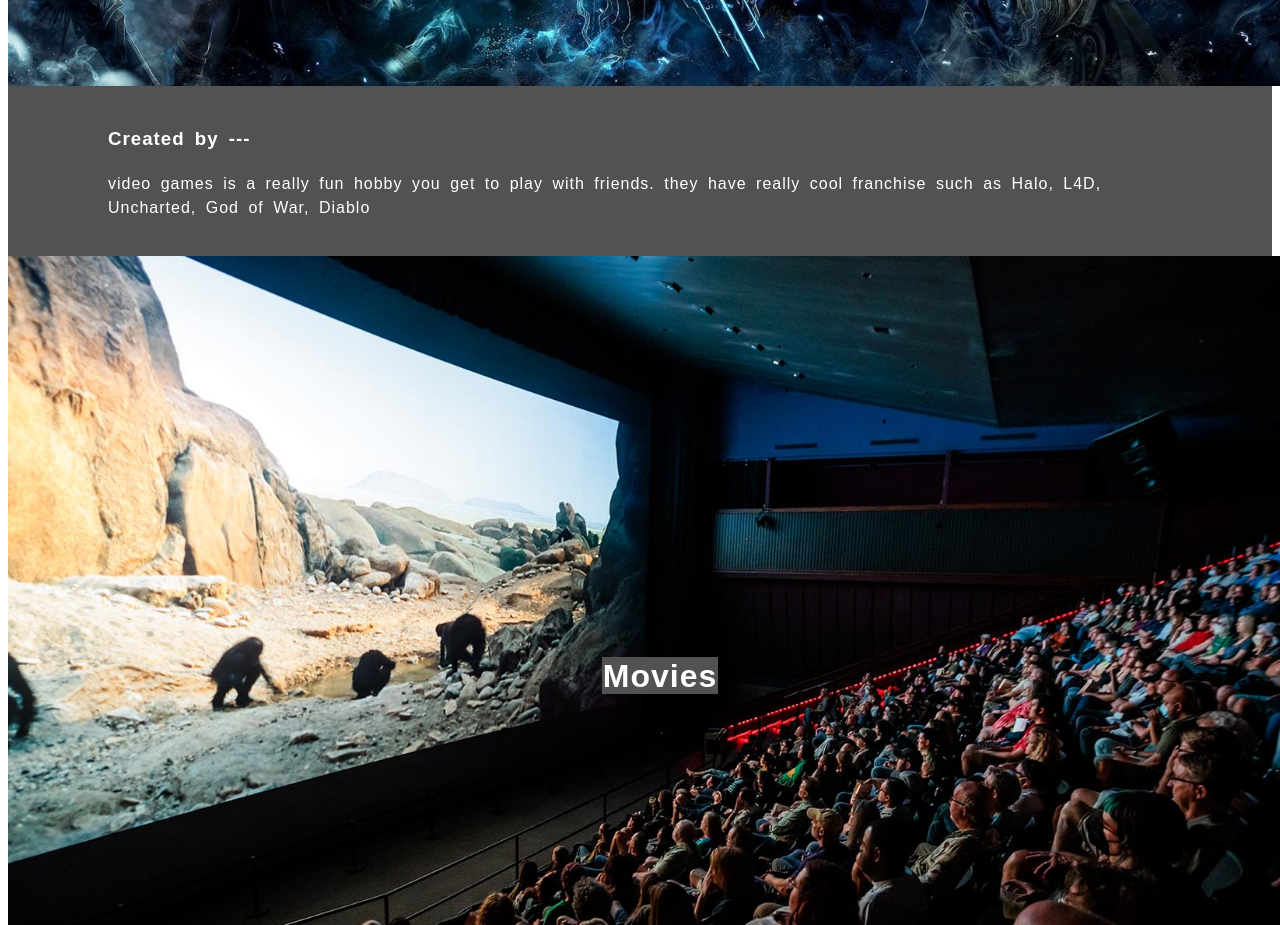
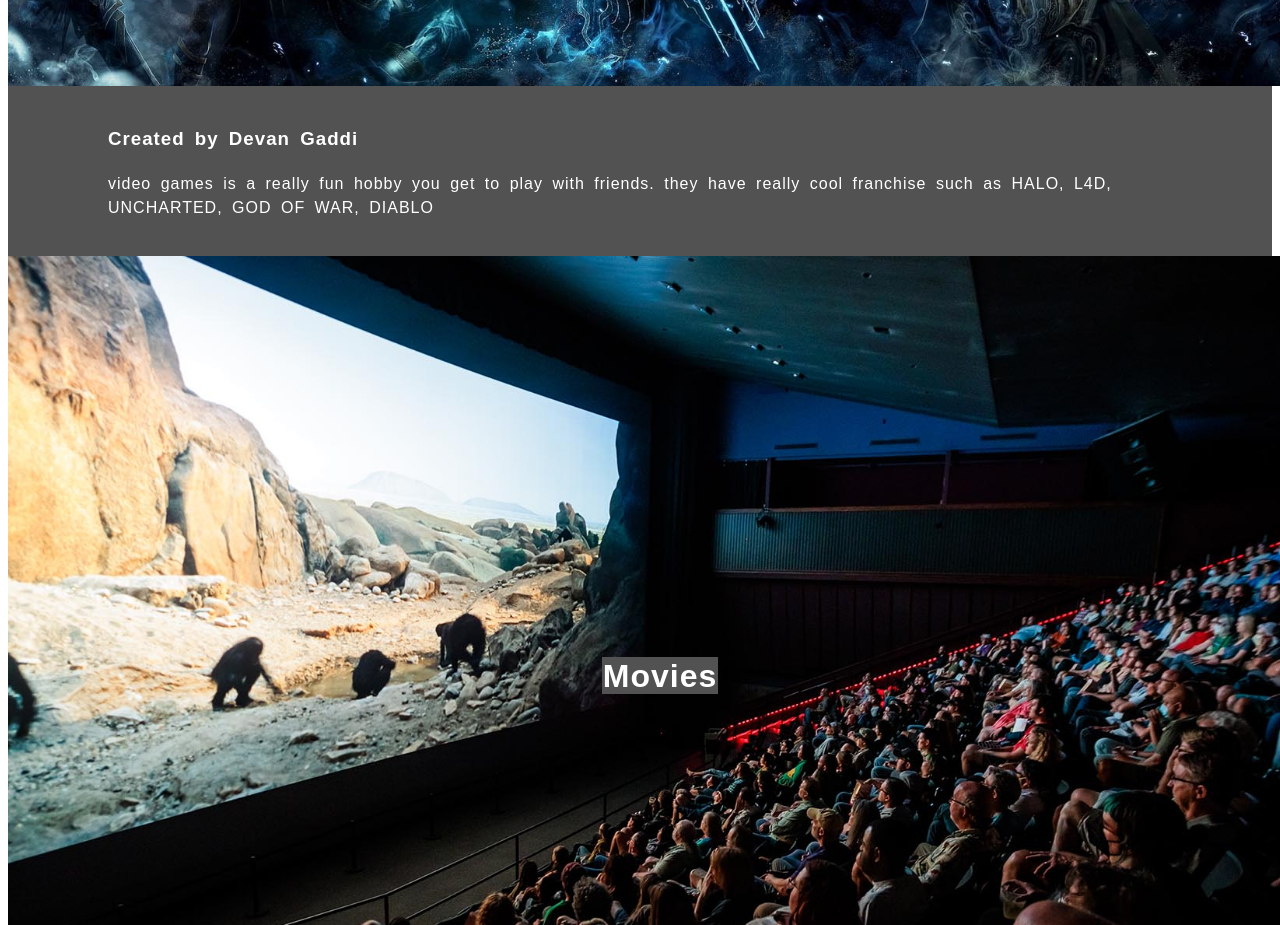
Before and after one commit to dovide123/Common--Interests, a plain HTML site: page interests.html in a window 1280 px wide. Shown: the part 820-1745 px from the top of the page. Drawn offline with Linux system fonts and the light colour scheme.

```diff
--- a/interests.html
+++ b/interests.html
@@ -19,8 +19,8 @@
     <h1><span>Video Games</span></h1>
   </div>
   <div class="scroll-bg">
-    <h3>Created by ---</h3>
-    <p>video games is a really fun hobby you get to play with friends. they have really cool franchise such as <span style="font-weight: bold:">Halo, L4D, Uncharted, God of War, Diablo</span> </p>
+    <h3>Created by Devan Gaddi</h3>
+    <p>video games is a really fun hobby you get to play with friends. they have really cool franchise such as <span style="font-weight: bold:">HALO, L4D, UNCHARTED, GOD OF WAR, DIABLO</span> </p>
   </div>
   <div class="fixed-bg bg-2">
     <h1><span>Movies</span>
```
Also changed, not shown: contact.html (+0 -1 lines).
